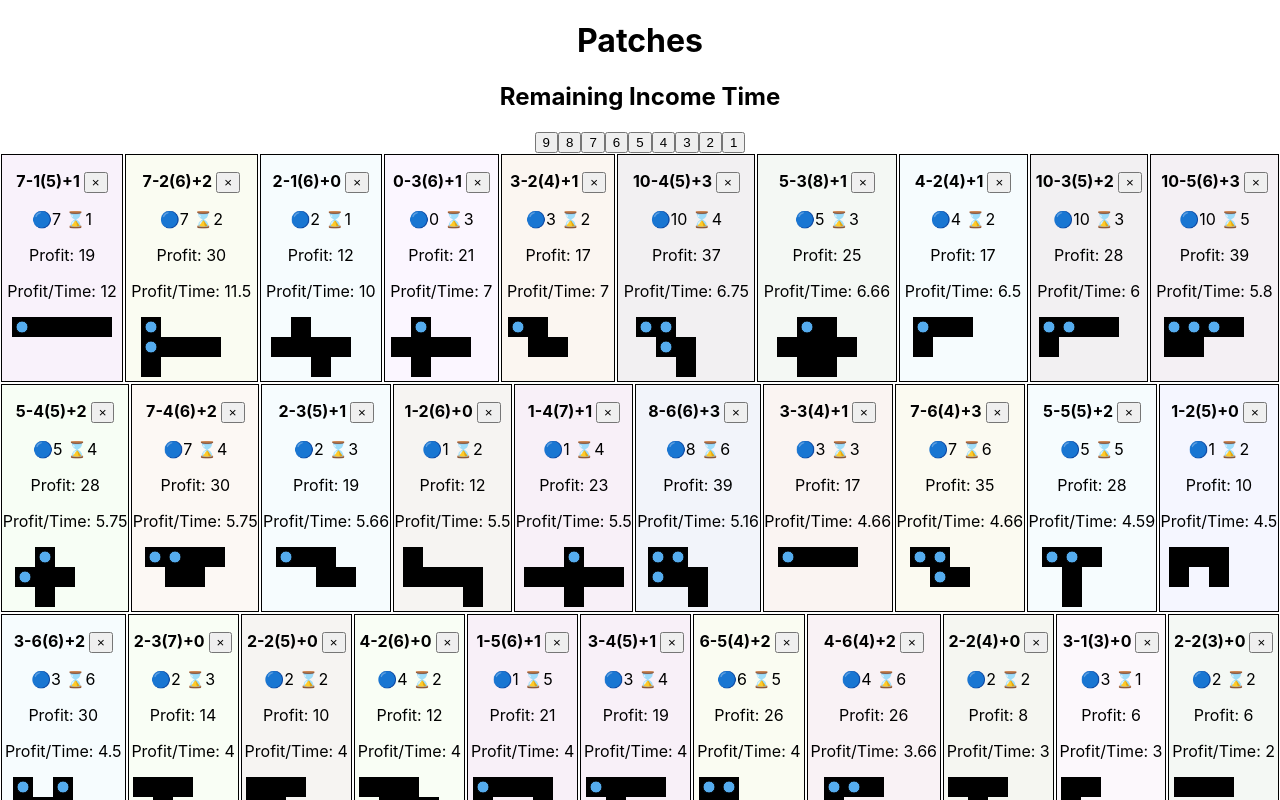
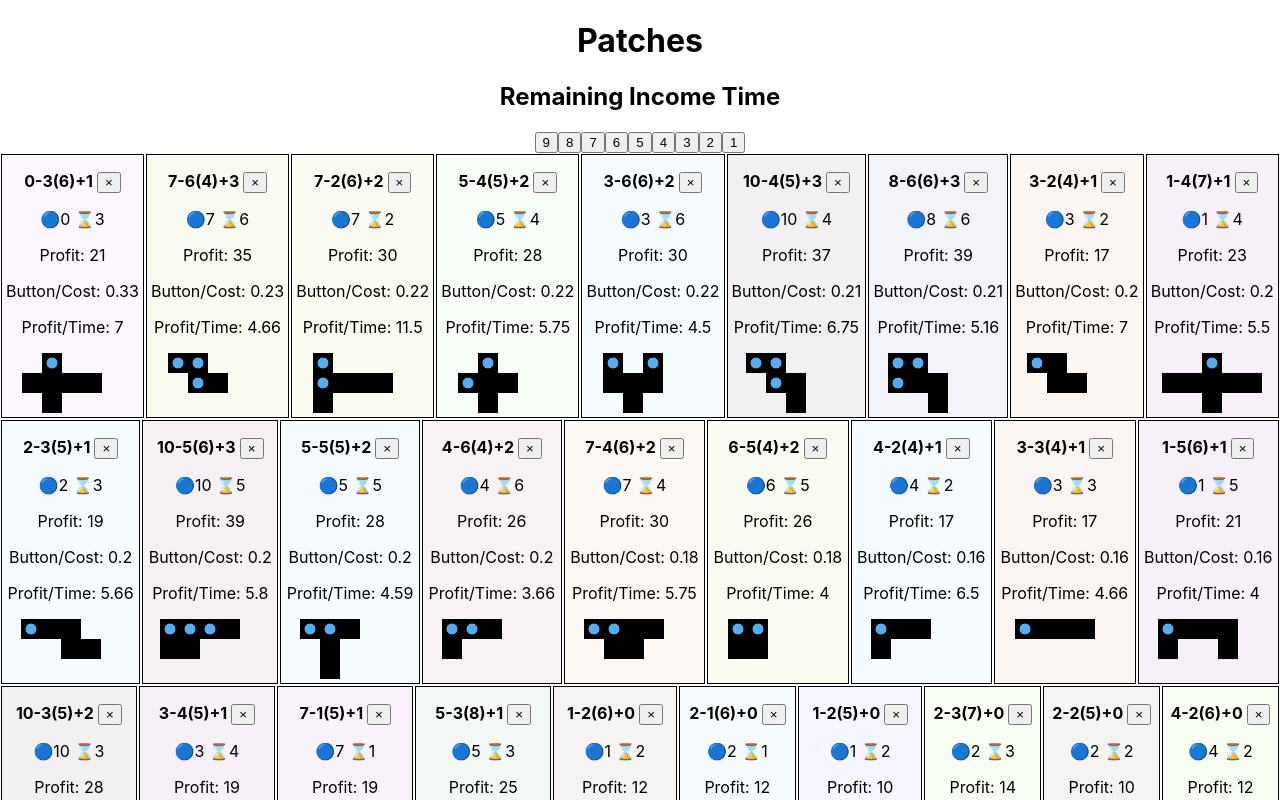
Before and after one commit to kumackey/patchwork-calculator, a React (Create React App) app: page / in a window 1280 px wide. Shown: the top 800 px of the page. Built offline with nearby package versions, Linux system fonts and the light colour scheme.

Commit message:
add buttonPerCost

```diff
--- a/src/Patch.ts
+++ b/src/Patch.ts
@@ -30,6 +30,10 @@ export class Patch {
         return this.buttons * remainingIncomeTimes + 2 * this.size;
     }
 
+    public buttonPerCost(): number {
+        return this.buttons / (this.buttonCost + this.timeCost);
+    }
+
     public profitPerTime(remainingIncomeTimes: RemainingIncomeTimes): number {
         return (this.profit(remainingIncomeTimes) - this.buttonCost) / this.timeCost;
     }
@@ -43,9 +47,9 @@ type PatchShape = [
 
 export type RemainingIncomeTimes = 1 | 2 | 3 | 4 | 5 | 6 | 7 | 8 | 9 | 10;
 
-export function defaultPatches(defaultRemainingIncomeTimes: RemainingIncomeTimes): Patch[] {
+export function defaultPatches(_: RemainingIncomeTimes): Patch[] {
     return Patches.sort((a: Patch, b: Patch) => {
-        return b.profitPerTime(defaultRemainingIncomeTimes) - a.profitPerTime(defaultRemainingIncomeTimes);
+        return b.buttonPerCost() - a.buttonPerCost();
     });
 }
 
--- a/src/PatchList.tsx
+++ b/src/PatchList.tsx
@@ -85,6 +85,7 @@ function PatchContainer({patch, remainingIncomeTimes, index, movePatch, handlePl
             </p>
             <p>🔵{patch.buttonCost} ⌛{patch.timeCost}</p>
             <p>Profit: {patch.profit(remainingIncomeTimes)}</p>
+            <p>Button/Cost: {floor(patch.buttonPerCost())}</p>
             <p>Profit/Time: {floor(patch.profitPerTime(remainingIncomeTimes))}</p>
             <PatchSVG patch={patch}/>
         </div>
```
